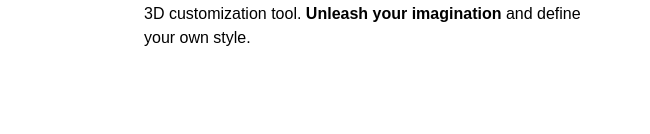
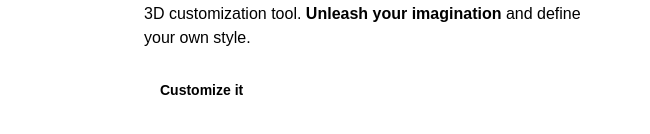
Before and after one commit to MatthewsRicky/threejs-tshirts, a React (Vite) app in the folder client/: page / in a window 1280 px wide. Shown: the part 658-792 px from the top of the page, without its empty margins (0-650 px from the left). Built offline with nearby package versions, Linux system fonts and the light colour scheme; a web font is replaced by a local one.

Commit message:
Update CustomButton.jsx

```diff
--- a/client/src/components/CustomButton.jsx
+++ b/client/src/components/CustomButton.jsx
@@ -11,7 +11,7 @@
 		if (type === "filled") {
 			return {
 				backgroundColor: snap.color,
-				color: "#fff",
+				color: "black",
 			};
 		}
 	};
@@ -20,6 +20,7 @@
 		<button
 			className={`px-2 py-1.5 flex-1 rounded-md ${customStyles}`}
 			style={generateStyle(type)}
+			onClick={handleClick}
 		>
 			{title}
 		</button>
```
